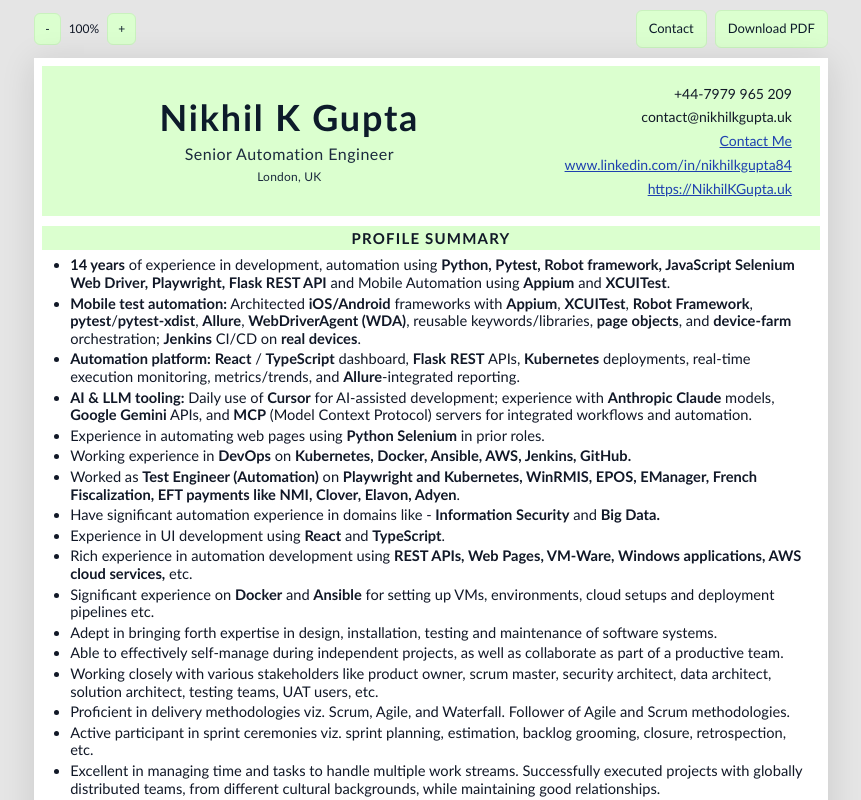
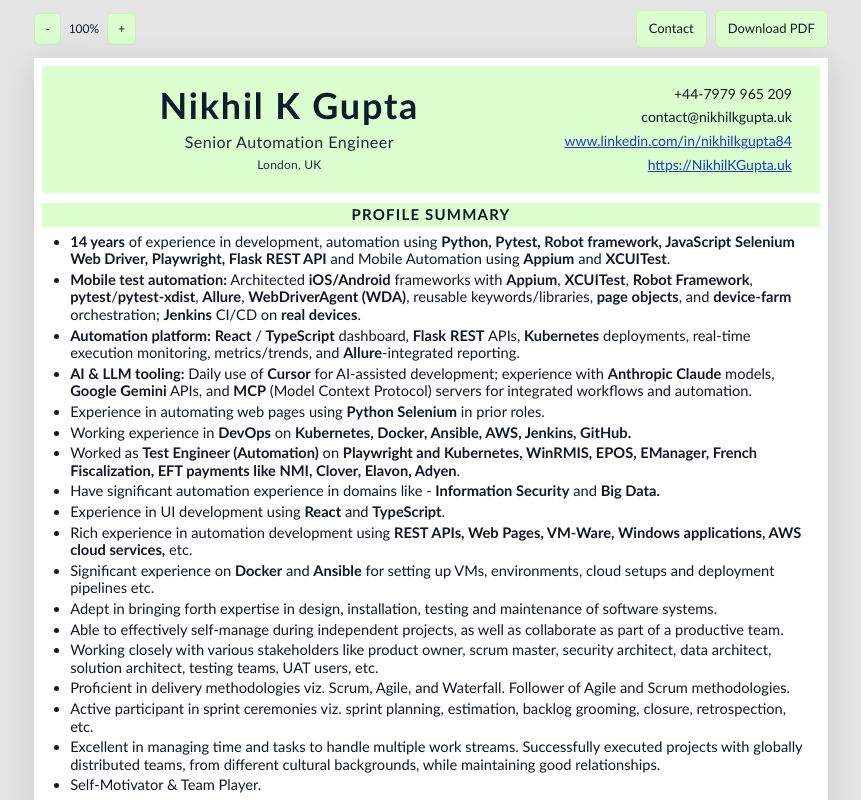
Before and after one commit to nikhilkguptauk/online_resume, a React (Vite) app: page / in a window 1280 px wide. Shown: the top 800 px of the page, without its empty margins (209-1070 px from the left). Built offline with nearby package versions, Linux system fonts and the light colour scheme; no server answers.

Commit message:
Refactor Hero component by removing the onContact prop and associated button, simplifying the interface and improving code clarity.

```diff
--- a/src/App.tsx
+++ b/src/App.tsx
@@ -200,7 +200,7 @@
             paddingBottom: '10px',
           }}
         >
-          <Hero compact onContact={() => setIsContactOpen(true)} />
+          <Hero compact />
           <ProfileSummary compact />
           <TechnologySkills compact />
 
--- a/src/components/Hero.tsx
+++ b/src/components/Hero.tsx
@@ -3,10 +3,9 @@
 
 interface HeroProps {
   compact?: boolean
-  onContact?: () => void
 }
 
-export default function Hero({ compact, onContact }: HeroProps) {
+export default function Hero({ compact }: HeroProps) {
   const { name, title, phone, email, linkedInDisplay, linkedInUrl, websiteUrl, location } = heroData
 
   return (
@@ -88,23 +87,6 @@
         >
           <span>{phone}</span>
           <span>{email}</span>
-          {onContact && (
-            <button
-              type="button"
-              onClick={onContact}
-              style={{
-                background: 'none',
-                border: 'none',
-                padding: 0,
-                color: '#1e40af',
-                textDecoration: 'underline',
-                cursor: 'pointer',
-                font: 'inherit',
-              }}
-            >
-              Contact Me
-            </button>
-          )}
           <a
             href={linkedInUrl}
             target="_blank"
```
